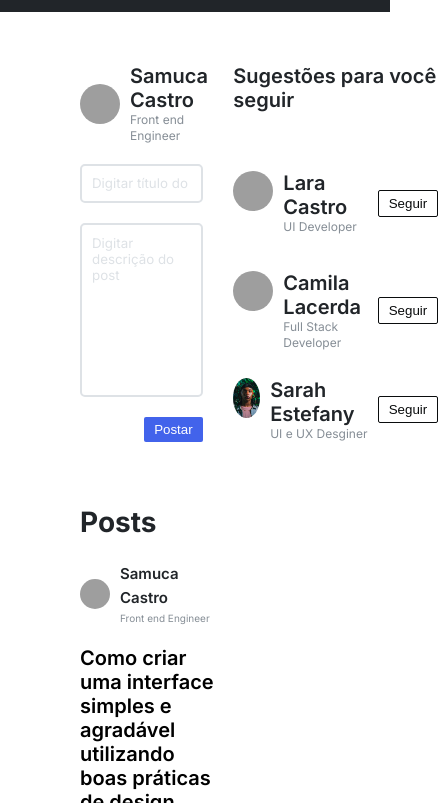
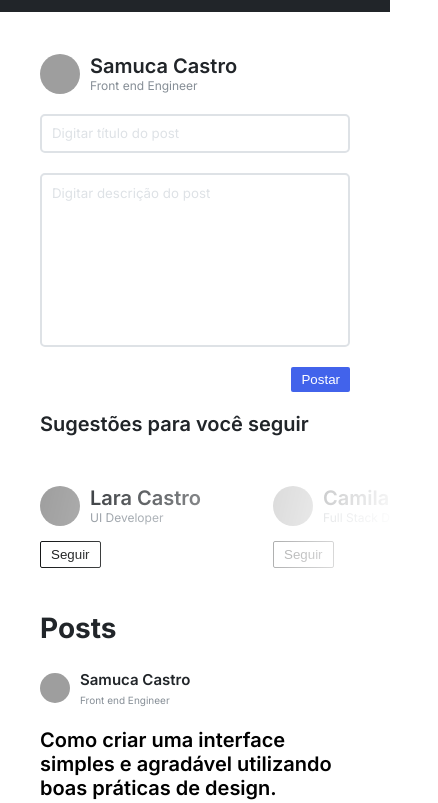
Before and after one commit to LeticiaHalana/Rede_social, a plain HTML site: page index.html in a window 390 px wide. Shown: the part 94-897 px from the top of the page, 438 px wide, since content can reach past the window. Drawn offline with Linux system fonts and the light colour scheme; grey boxes are pictures that could not be loaded.

Commit message:
feat: finalização

```diff
--- a/index.html
+++ b/index.html
@@ -47,7 +47,7 @@
 
             <aside class="sugestao">
                 <h2 class="title2">Sugestões para você seguir </h2>
-
+                <div class="usuarios_mobile">
                     <!-- USUARIO 1 -->
                     <div class="usuarios">
                         <div class="img_like">
@@ -84,6 +84,8 @@
 
                         <button class="button_outline">Seguir</button>
                     </div>
+                </div>
+
             </aside>
         </div>
         <!-- POSTS -->
--- a/styles/main_input.css
+++ b/styles/main_input.css
@@ -71,6 +71,14 @@ h3 {
     display: flex;
     flex-direction: column;
     flex-wrap: wrap;
-    justify-content: space-between;
     width: 33.333%;
 }
+
+.usuarios_mobile{
+    display: flex;
+    flex-direction: column;
+    flex-wrap: wrap;
+    margin-top: 30px;
+    gap: 70px;
+
+}
--- a/styles/main_posts.css
+++ b/styles/main_posts.css
@@ -38,10 +38,11 @@
 .ativado {
     display: flex;
 }
-.desativado{
+
+.desativado {
     display: none;
 }
 
-.like_number{
+.like_number {
     margin-left: 5px;
 }
--- /dev/null
+++ b/styles/media.css
@@ -0,0 +1,76 @@
+@media(max-width: 391px) {
+    header {
+        position: absolute !important;
+    }
+
+    .main_sugestao {
+        padding: 40px;
+        flex-wrap: nowrap;
+        flex-direction: column;
+    }
+
+    .button_header {
+        font-size: 20px;
+    }
+
+    section {
+        width: 100%;
+    }
+
+    .comentarios {
+        width: 100%;
+        margin-bottom: 20px;
+    }
+
+    .sugestao {
+        width: 100%;
+        gap: 20px;
+    }
+
+    .usuarios_mobile {
+        flex-direction: row;
+        flex-wrap: nowrap;
+        overflow: hidden;
+        max-width: 350px;
+        overflow-x: auto;
+        gap: 25px;
+        -webkit-mask-image: -webkit-gradient(linear, left top, right bottom, from(rgba(0, 0, 0, 1)), to(rgba(0, 0, 0, 0)));
+    }
+
+    .usuarios_mobile:focus {
+        -webkit-mask-image: none;
+    }
+
+    .usuarios_mobile::-webkit-scrollbar {
+        width: 0;
+    }
+
+    .usuarios {
+        align-items: flex-start;
+        gap: 15px;
+        justify-content: space-between;
+        flex-direction: column;
+    }
+
+    .input {
+        display: flex;
+        flex-direction: column;
+        width: 158px;
+    }
+
+    .posts {
+        padding: 0px 40px 0px 40px;
+        width: 100%;
+    }
+
+    .pop-up {
+        width: 100%;
+        top: 10%;
+        left: 5%;
+    }
+
+    .fechar {
+        left: 90%;
+        top: 7%;
+    }
+}
--- a/styles/style.css
+++ b/styles/style.css
@@ -2,6 +2,7 @@
 @import url(main_input.css);
 @import url(main_posts.css);
 @import url(modal.css);
+@import url(media.css);
 
 header {
     position: fixed;
```
Lines whose indentation alone changed are shown as unchanged.
